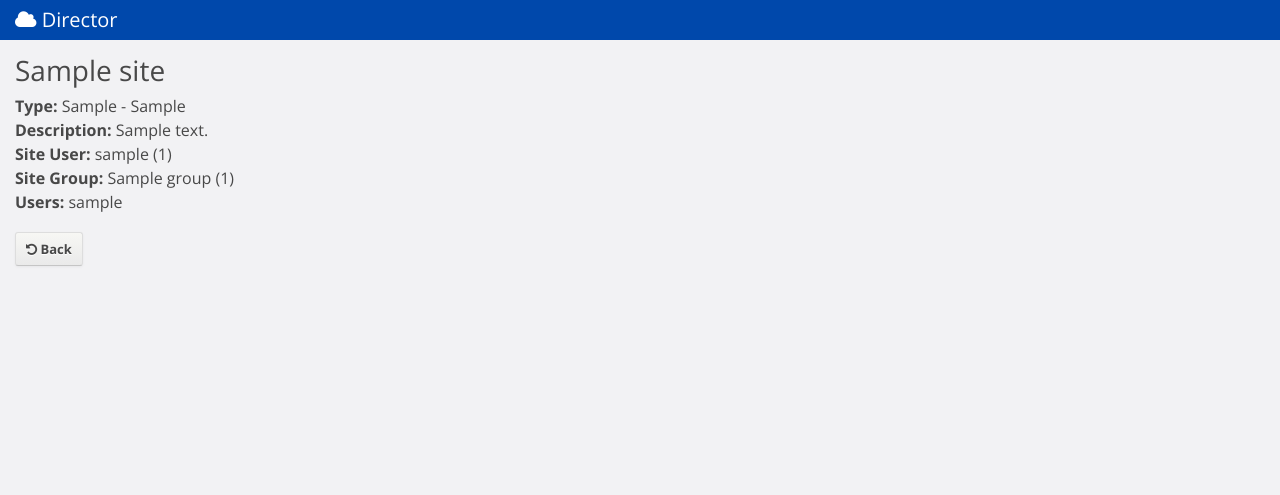
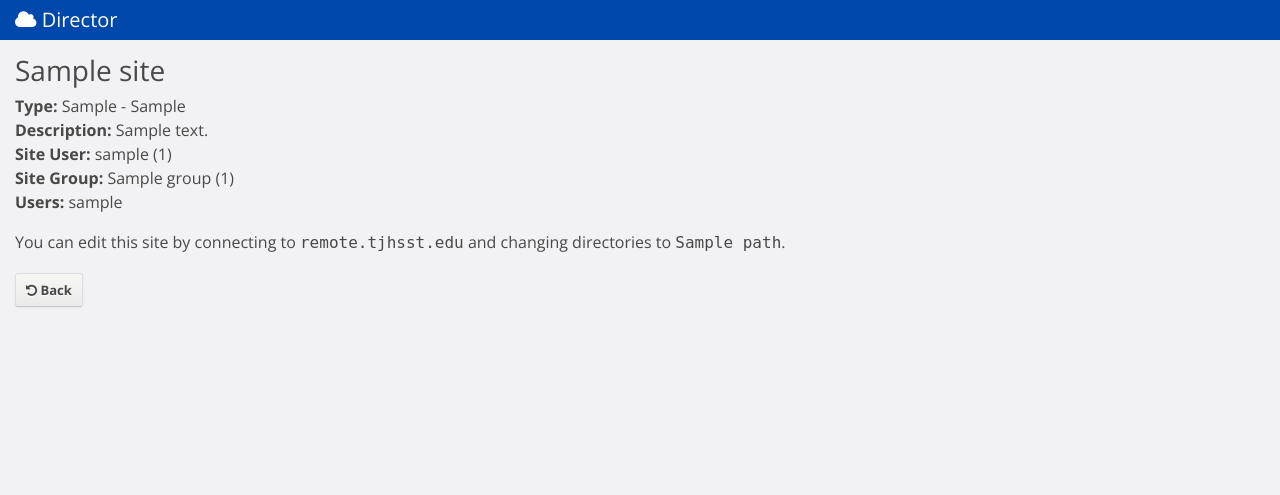
Before and after one commit to tjcsl/director, a Django app: template web3/templates/sites/info_site.html in a window 1280 px wide. Shown: the top 495 px of the page. Run offline with Django 3.2, Linux system fonts and the light colour scheme; tables that the repository leaves empty hold one stand-in row (values such as "Sample post"); the template is opened without the code that fills it: values that come from a table or form of the project are taken from there, most other values are stand-ins (such as "Sample title", 1, 10 or a date in 2020); some libraries are stand-ins or nearby versions.

Commit message:
instructions

```diff
--- a/web3/templates/sites/info_site.html
+++ b/web3/templates/sites/info_site.html
@@ -1,4 +1,13 @@
 {% extends "base.html" %}
+
+{% block css %}
+    {{ block.super }}
+    <style type="text/css">
+    .path {
+        font-family: monospace;
+    }
+    </style>
+{% endblock %}
 
 {% block main %}
 <h3>{{ site.name }}</h3>
@@ -10,6 +19,8 @@
     <b>Users:</b> {{ users|join:", "|default:"None" }}
 </p>
 
+<p>You can edit this site by connecting to <span class="path">remote.tjhsst.edu</span> and changing directories to <span class="path">{{ site.path }}</span>.</p>
+
 {% if site.custom_nginx %}
 <p><i class="fa fa-exclamation-triangle"></i> This site has a custom nginx configuration.</p>
 {% endif %}
```
